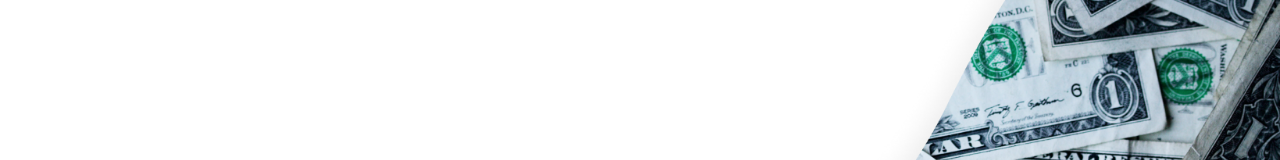
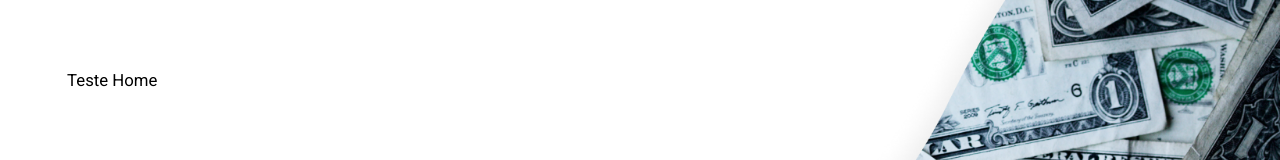
Before and after one commit to endersonlynhares/currency-now, a React (Vite) app: page / in a window 1280 px wide. Shown: the part 200-360 px from the top of the page. Built offline with nearby package versions, Linux system fonts and the light colour scheme.

Commit message:
organizing and aplying the routes

```diff
--- a/src/App.tsx
+++ b/src/App.tsx
@@ -1,12 +1,12 @@
 import { ThemeProvider } from "styled-components"
 import { light } from "./styles/themes/light"
 import { GlobalStyle } from "./styles/global"
-import { DefaultLayout } from "./layouts/DefaultLayout"
+import { Router } from "./routers"
 
 function App() {
   return (
     <ThemeProvider theme={light}>
-      <DefaultLayout />
+      <Router />
       <GlobalStyle />
     </ThemeProvider>
   )
--- a/src/layouts/DefaultLayout/styles.ts
+++ b/src/layouts/DefaultLayout/styles.ts
@@ -7,6 +7,11 @@
   padding: 6.4rem;
   min-width: 100vw;
   background: url(${back}) right top / contain no-repeat ;
+
+  display: flex;
+  flex-direction: column;
+  gap: 10rem;
+
   @media(max-width: 840px){
     background: none;
   }
--- a/src/main.tsx
+++ b/src/main.tsx
@@ -2,8 +2,12 @@
 import ReactDOM from 'react-dom/client'
 import App from './App'
 
+import {BrowserRouter} from "react-router-dom"
+
 ReactDOM.createRoot(document.getElementById('root') as HTMLElement).render(
   <React.StrictMode>
-    <App />
+    <BrowserRouter>
+      <App />
+    </BrowserRouter>
   </React.StrictMode>,
 )
--- /dev/null
+++ b/src/pages/Home/index.tsx
@@ -0,0 +1,9 @@
+import { HomeContainer } from "./styles"
+
+export const Home = () =>{
+  return(
+    <HomeContainer>
+      Teste Home
+    </HomeContainer>
+  )
+}
--- /dev/null
+++ b/src/pages/Home/styles.ts
@@ -0,0 +1,5 @@
+import styled from "styled-components";
+
+export const HomeContainer = styled.div`
+
+`
--- /dev/null
+++ b/src/routers.tsx
@@ -0,0 +1,13 @@
+import { Routes, Route } from "react-router-dom";
+import { DefaultLayout } from "./layouts/DefaultLayout";
+import { Home } from "./pages/Home";
+
+export const Router = () => {
+  return (
+    <Routes>
+      <Route path="/" element={<DefaultLayout />}>
+        <Route path="/" element={<Home />} />
+      </Route>
+    </Routes>
+  )
+}
```
